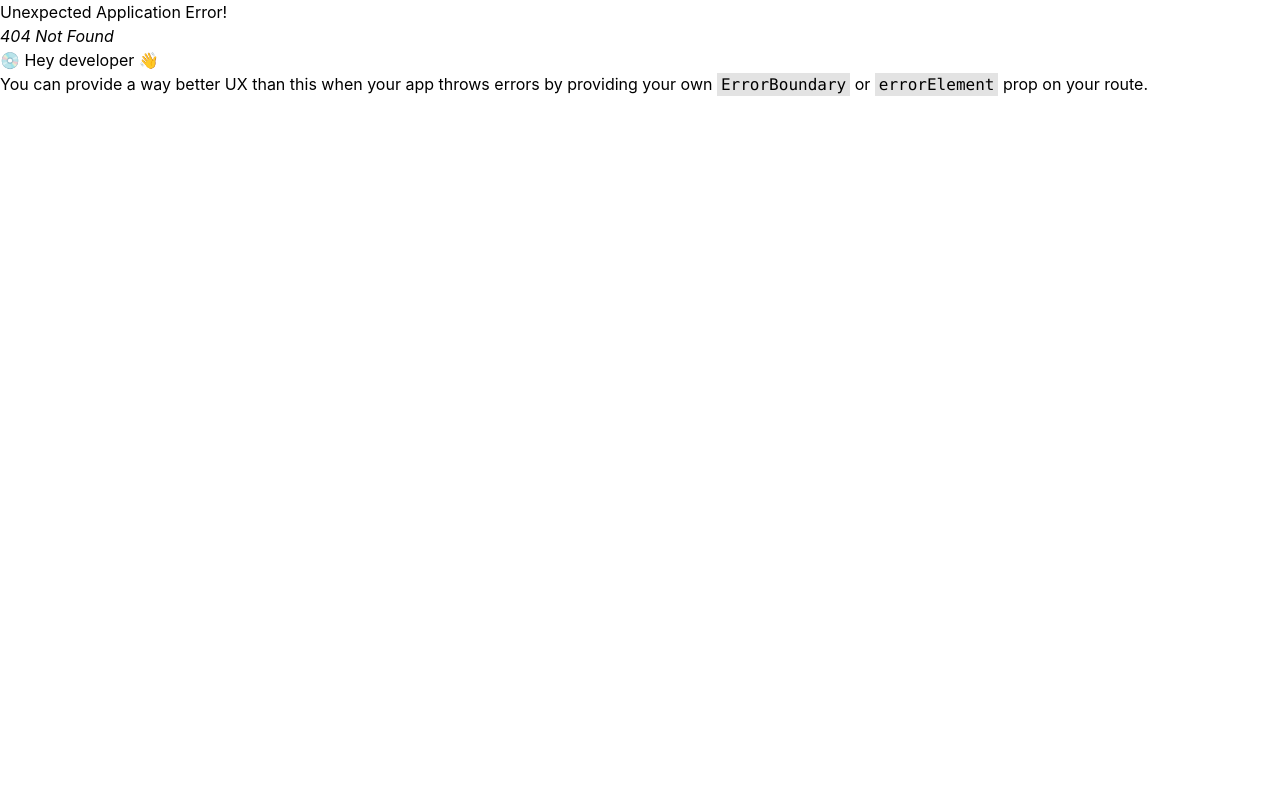
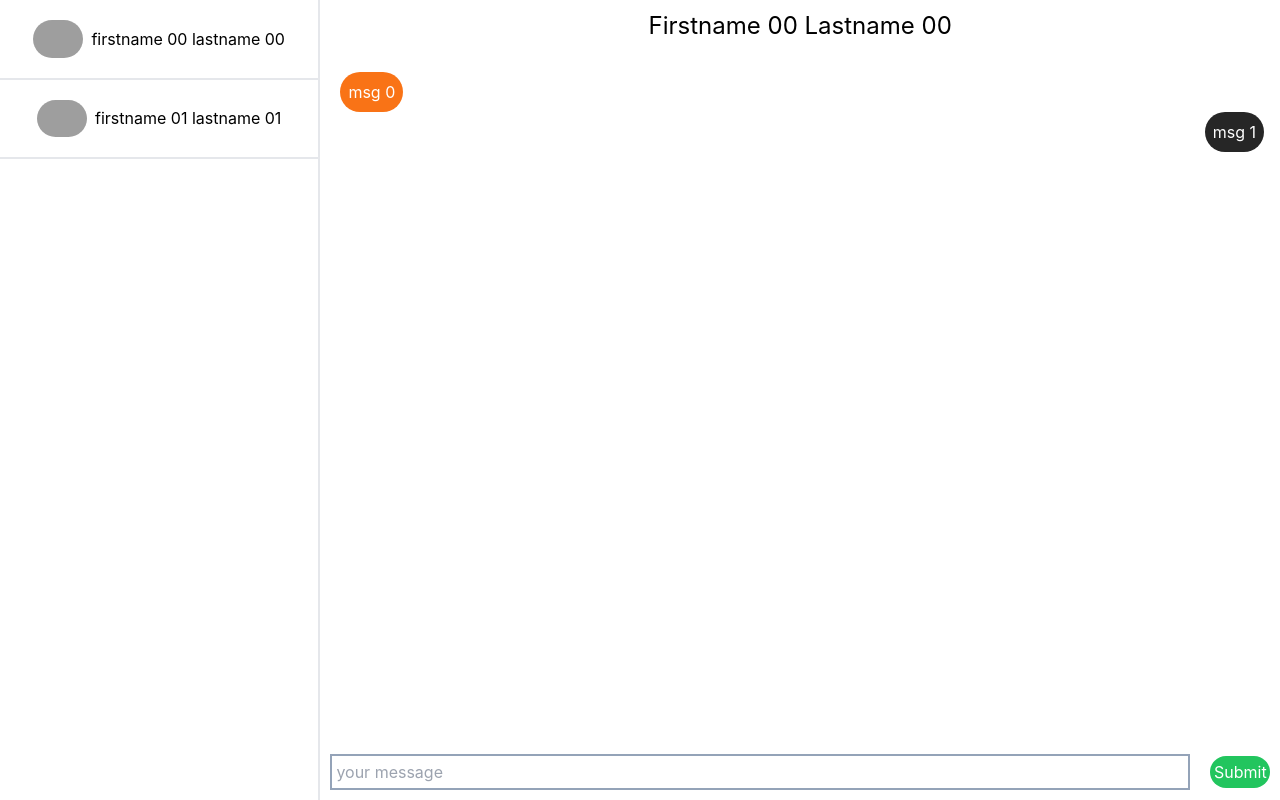
Before and after one commit to thi-nguy/matcha, a React (Create React App) app in the folder frontend/: page /app/inbox in a window 1280 px wide. Before the commit this address had no page. Built offline with nearby package versions, Linux system fonts and the light colour scheme; grey boxes are pictures that could not be loaded.

Commit message:
feat(frontend): setting up frontend part of inbox page #22

```diff
--- /dev/null
+++ b/frontend/src/pages/inbox/ConvDetail.tsx
@@ -0,0 +1,20 @@
+import { IConvDetail } from "./interfaces/IConvDetail";
+
+const ConvDetail = ({ data, is_user_id } : { data: IConvDetail, is_user_id: boolean }) => {
+
+  if (is_user_id){
+    return (
+      <div className='text-right p-2 bg-neutral-800 text-white w-fit right-4 absolute rounded-full'>
+        {data.content}
+      </div>
+    );
+  }
+
+  return (
+    <div className='text-left p-2 bg-orange-500 text-white w-fit rounded-full'>
+      {data.content}
+    </div>
+  );
+};
+
+export default ConvDetail;
--- /dev/null
+++ b/frontend/src/pages/inbox/ListConvComponent.tsx
@@ -0,0 +1,16 @@
+import { IListConv } from "./interfaces/IListConv";
+
+const ListConvComponent = ({ data } : { data: IListConv[] }) => {
+  return (
+    <div>
+      {data.map((conv: IListConv) => (
+        <div key={conv.id} className='text-center border-b-2 p-5 flex justify-center'>
+          <img src={conv.picture} width={50} className='rounded-full mr-2'/>
+          <div className='mt-auto mb-auto'>{conv.firstname} {conv.lastname} </div>
+        </div>
+      ))}
+    </div>
+  );
+};
+
+export default ListConvComponent;
--- /dev/null
+++ b/frontend/src/pages/inbox/index.tsx
@@ -0,0 +1,76 @@
+import { useState } from "react";
+import { Button, TextInput, Title } from "../../components";
+import ListConvComponent from "./ListConvComponent";
+import { IListConv } from "./interfaces/IListConv";
+import ConvDetail from "./ConvDetail";
+import { IConvDetail } from "./interfaces/IConvDetail";
+
+const ListConvData: IListConv[] = [
+  {
+    id: '0',
+    firstname: 'firstname 00',
+    lastname: 'lastname 00',
+    picture: 'https://cdn.pixabay.com/photo/2014/08/15/11/29/beach-418742_1280.jpg'
+  },
+  {
+    id: '1',
+    firstname: 'firstname 01',
+    lastname: 'lastname 01',
+    picture: 'https://cdn.pixabay.com/photo/2014/08/15/11/29/beach-418742_1280.jpg'
+  }
+];
+
+const ConvDetailData: IConvDetail[] = [
+  {
+    id: '0',
+    content: 'msg 0',
+    created_at: '2023-10-10 14:47',
+    created_by: '0'
+  },
+  {
+    id: '1',
+    content: 'msg 1',
+    created_at: '2023-10-10 14:52',
+    created_by: '1'
+  }
+];
+
+const USER_ID = '1';
+
+const FIRSTNAME = 'Firstname 00';
+const LASTNAME = 'Lastname 00';
+
+const InboxPage = () => {
+
+  const [input, setInput] = useState<string>('');
+
+  const handleSubmit= () => {
+
+  };
+
+  return (
+    <div className='flex'>
+      <div className='w-1/3 border-r-2'>
+        <ListConvComponent data={ListConvData}/>
+      </div>
+    <div className='w-full flex flex-col min-h-screen'>
+        <Title value={`${FIRSTNAME} ${LASTNAME}`} />
+        <div className='p-5'>
+          {ConvDetailData.map((data: IConvDetail) => (
+            <ConvDetail key={data.id} data={data} is_user_id={USER_ID === data.created_by}/>
+          ))}
+        </div>
+        <div className='mt-auto flex justify-center'>
+          <div className='w-11/12 mt-2'>
+            <TextInput title='' placeholder='your message' value={input} onChange={setInput} />
+          </div>
+          <div className='w-1/12'>
+            <Button title='Submit' onSubmit={handleSubmit}/>
+          </div>
+        </div>
+      </div>
+    </div>
+  );
+};
+
+export default InboxPage;
--- /dev/null
+++ b/frontend/src/pages/inbox/interfaces/IConvDetail.tsx
@@ -0,0 +1,6 @@
+export interface IConvDetail {
+  id: string,
+  content: string,
+  created_by: string,
+  created_at: string
+};
--- /dev/null
+++ b/frontend/src/pages/inbox/interfaces/IListConv.tsx
@@ -0,0 +1,6 @@
+export interface IListConv {
+  id: string,
+  firstname: string,
+  lastname: string,
+  picture: string
+}
--- a/frontend/src/router.tsx
+++ b/frontend/src/router.tsx
@@ -1,6 +1,7 @@
 import { createBrowserRouter } from 'react-router-dom';
 
 import App from './App';
+import InboxPage from './pages/inbox';
 import LoginPage from './pages/login';
 import SignupPage from './pages/signup';
 
@@ -14,6 +15,10 @@ const router = createBrowserRouter([
     element: <LoginPage/>
   },
   {
+    path: '/app/inbox',
+    element: <InboxPage/>
+  },
+  {
     path: '/signup',
     element: <SignupPage/>
   }
```
